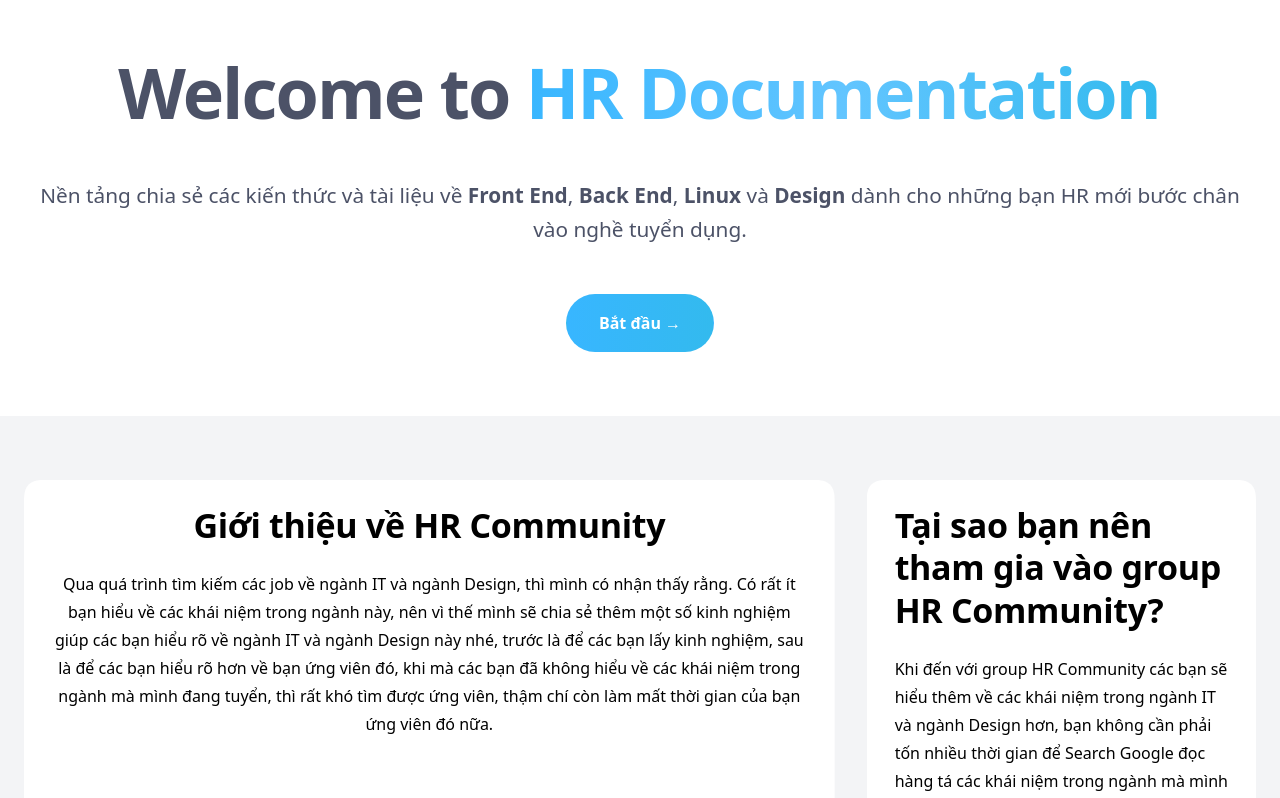
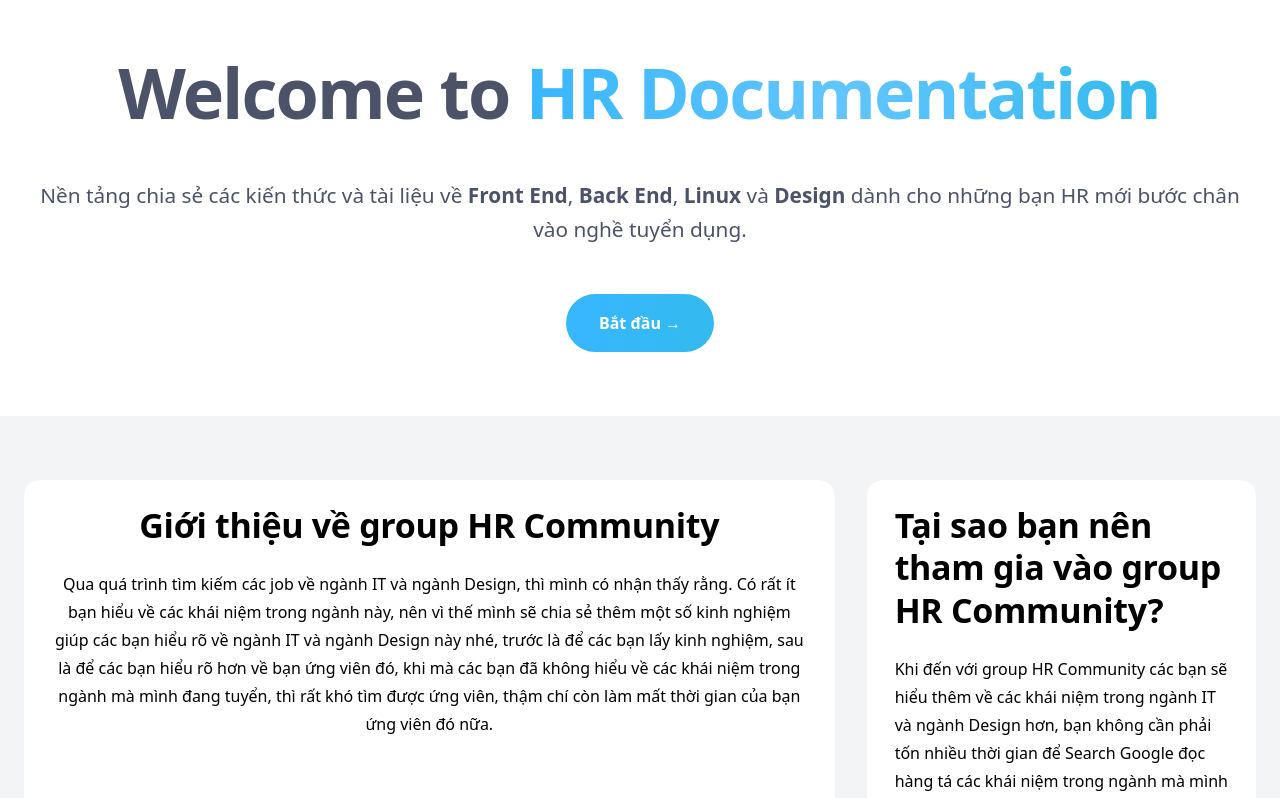
Before and after one commit to vnodesign/hrpenci.site, a Next.js app: page / in a window 1280 px wide. Shown: the top 798 px of the page. Built offline with nearby package versions, Linux system fonts and the light colour scheme.

Commit message:
Update index.mdx

```diff
--- a/src/pages/index.mdx
+++ b/src/pages/index.mdx
@@ -23,7 +23,7 @@ import { FadeIn } from '@components/FadeIn'
     <div className="content-container">
       <Features>
         <Feature index={1} large centered>
-          <h3>Giới thiệu về HR Community</h3>
+          <h3>Giới thiệu về group HR Community</h3>
           <p>Qua quá trình tìm kiếm các job về ngành IT và ngành Design, thì mình có nhận thấy rằng. Có rất ít bạn hiểu về các khái niệm trong ngành này, nên vì thế mình sẽ chia sẻ thêm một số kinh nghiệm giúp các bạn hiểu rõ về ngành IT và ngành Design này nhé, trước là để các bạn lấy kinh nghiệm, sau là để các bạn hiểu rõ hơn về bạn ứng viên đó, khi mà các bạn đã không hiểu về các khái niệm trong ngành mà mình đang tuyển, thì rất khó tìm được ứng viên, thậm chí còn làm mất thời gian của bạn ứng viên đó nữa.</p>
         </Feature>
         <Feature index={2}>
```
